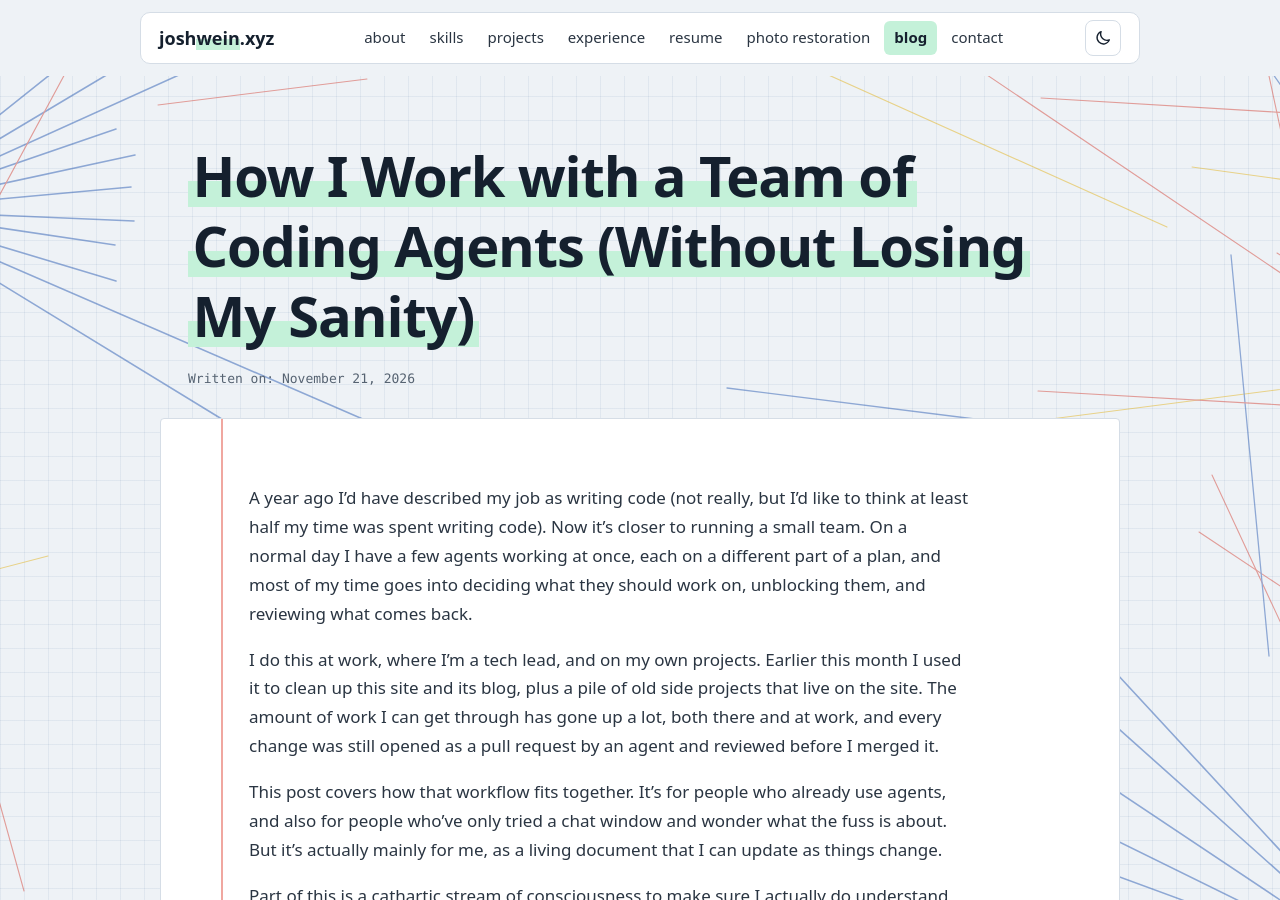
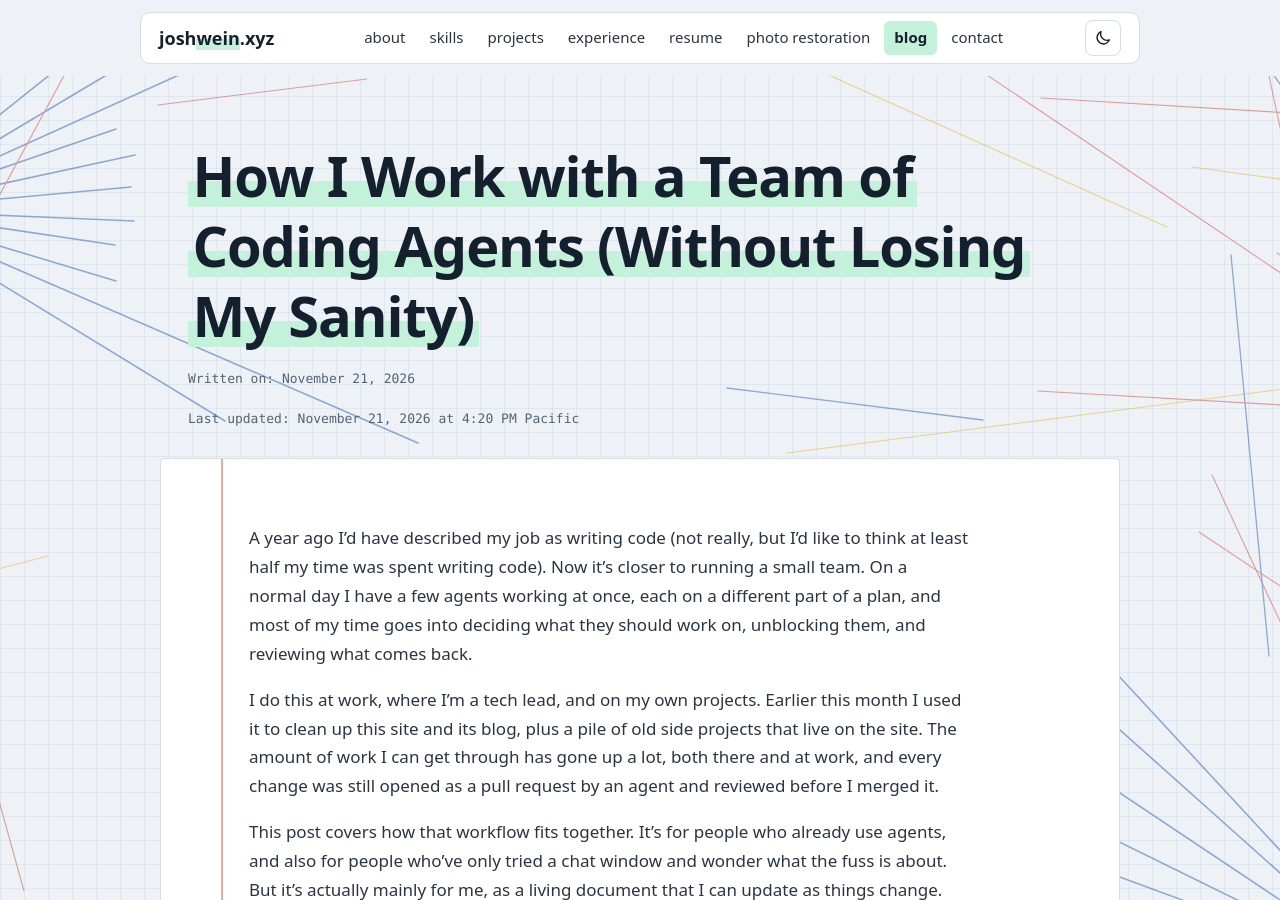
Before and after one commit to JoshWein/blog, a Jekyll site: the page built from _posts/2026-11-21-multi-agent-workflows.md, in a window 1280 px wide and 900 px high. Built offline with Jekyll 4.4.1, drawn with Linux system fonts in a browser that asks for light colours; some web fonts are replaced; comment, search, counter and statistics services are not loaded.

Commit message:
Show a "Last updated" timestamp on posts that set last_modified_at
Adds an optional last_modified_at front matter field, rendered under the
post date (and picked up by jekyll-seo-tag as dateModified). Sets the site
timezone to America/Los_Angeles so times render in Pacific; post URLs are
unchanged. The multi-agent workflows post gets its first value.

Co-Authored-By: Claude Opus 5.5 <noreply@anthropic.com>
Claude-Session: https://claude.ai/code/session_01HtAirmGQyAcmjJao62wzYe

```diff
--- a/_config.yml
+++ b/_config.yml
@@ -3,6 +3,7 @@ description: This blog will serve as a place to put any interesting things I've
 url: https://www.joshwein.xyz
 baseurl: /blog
 author: Josh Wein
+timezone: America/Los_Angeles
 
 plugins:
   - jekyll-seo-tag
--- a/_layouts/default.html
+++ b/_layouts/default.html
@@ -57,6 +57,7 @@
     <h1>{{ page.title }}</h1>
     {% if page.title_description %}<div class="role">{{ page.title_description }}</div>{% endif %}
     {% if page.date != null %}<div class="date">Written on: {{ page.date | date: '%B %d, %Y' }}</div>{% endif %}
+    {% if page.last_modified_at %}<div class="date">Last updated: <time datetime="{{ page.last_modified_at | date_to_xmlschema }}">{{ page.last_modified_at | date: '%B %-d, %Y at %-I:%M %p' }} Pacific</time></div>{% endif %}
     <div class="rule" aria-hidden="true"></div>
   </div>
   <section class="page-body">
--- a/_posts/2026-11-21-multi-agent-workflows.md
+++ b/_posts/2026-11-21-multi-agent-workflows.md
@@ -1,5 +1,6 @@
 ---
 layout: post
+last_modified_at: 2026-11-21 16:20:00 -0800
 title: "How I Work with a Team of Coding Agents (Without Losing My Sanity)"
 description: 'Most of my code is written by agents now, and the job has turned into running a small team of them. Here is the workflow I use at work and on side projects: getting grilled before any code, fanning work out to parallel agents, reviewing across different models, and a throwaway command center to keep track of it all.'
 ---
```
